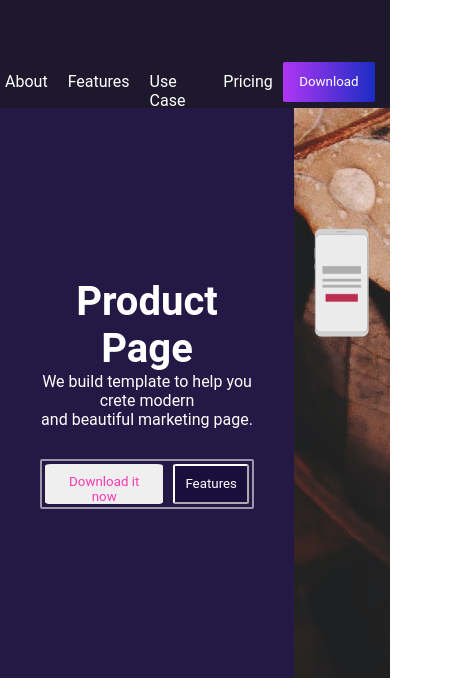
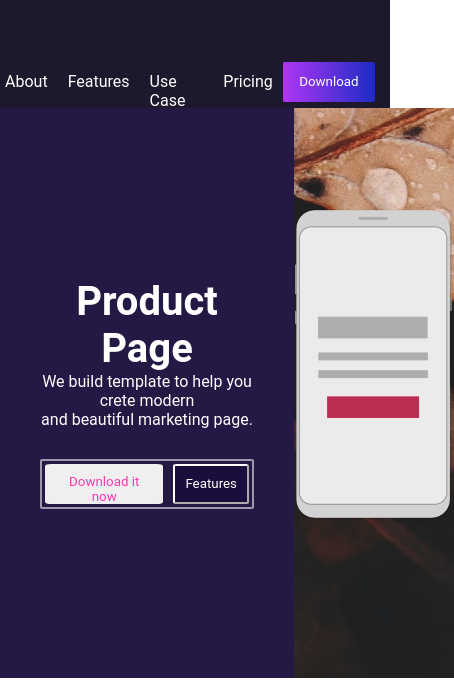
Before and after one commit to Mariana314/Taller-Bleux, a plain HTML site: page index.html in a window 390 px wide. Shown: the part 92-787 px from the top of the page, 454 px wide, since content can reach past the window. Drawn offline with Linux system fonts and the light colour scheme.

Commit message:
Cambios media queries

```diff
--- a/styles/style.css
+++ b/styles/style.css
@@ -367,14 +367,8 @@ footer{
     padding: 20px;
   }
 
-  .container {
-    width: auto;
-    padding: 20px;
-  }
-
   .container img {
-    height: auto;
-    width: 100%;
+    height: 55%;
     padding-top: 100px;
     padding-left: 0;
   }
```
